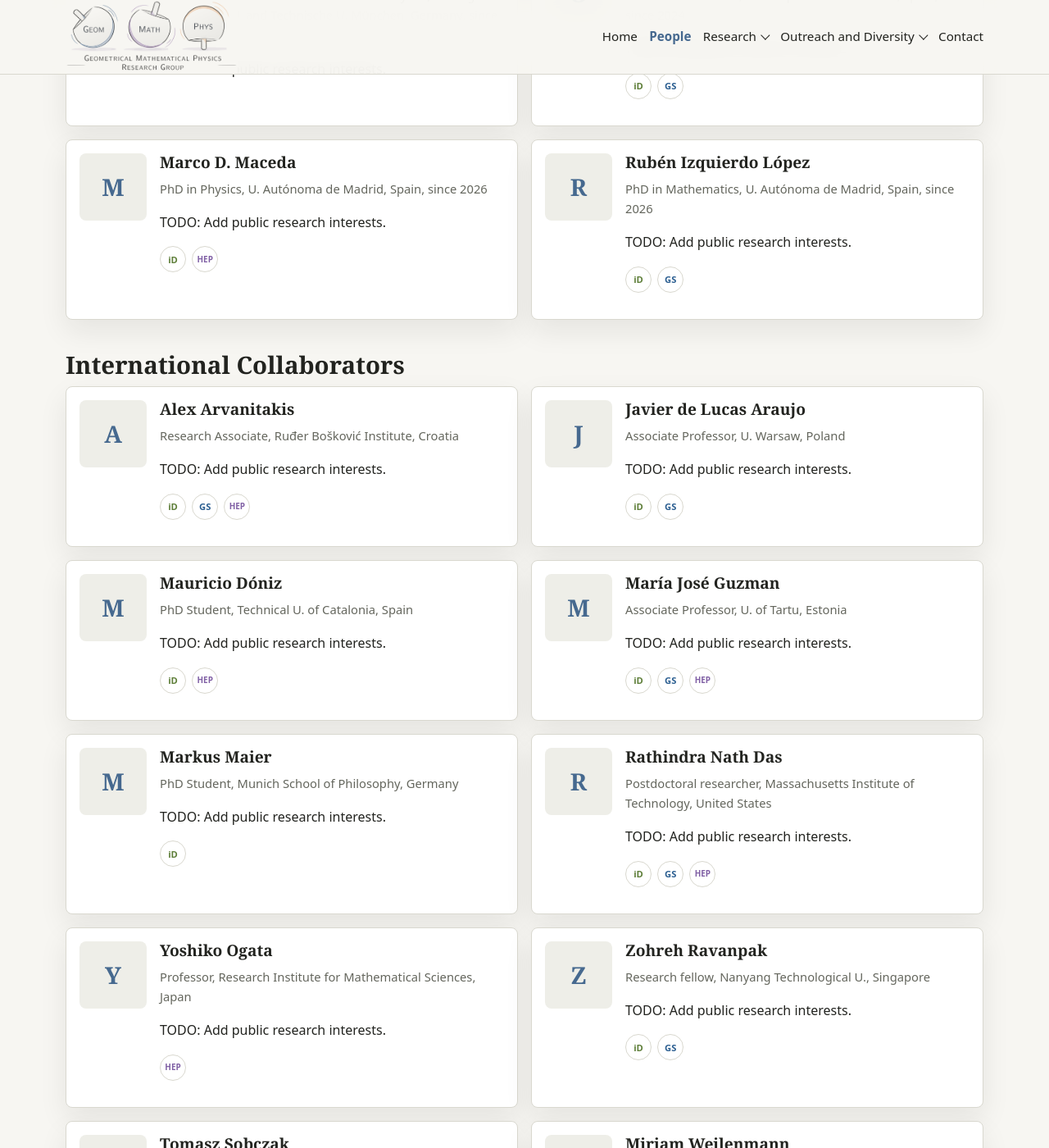
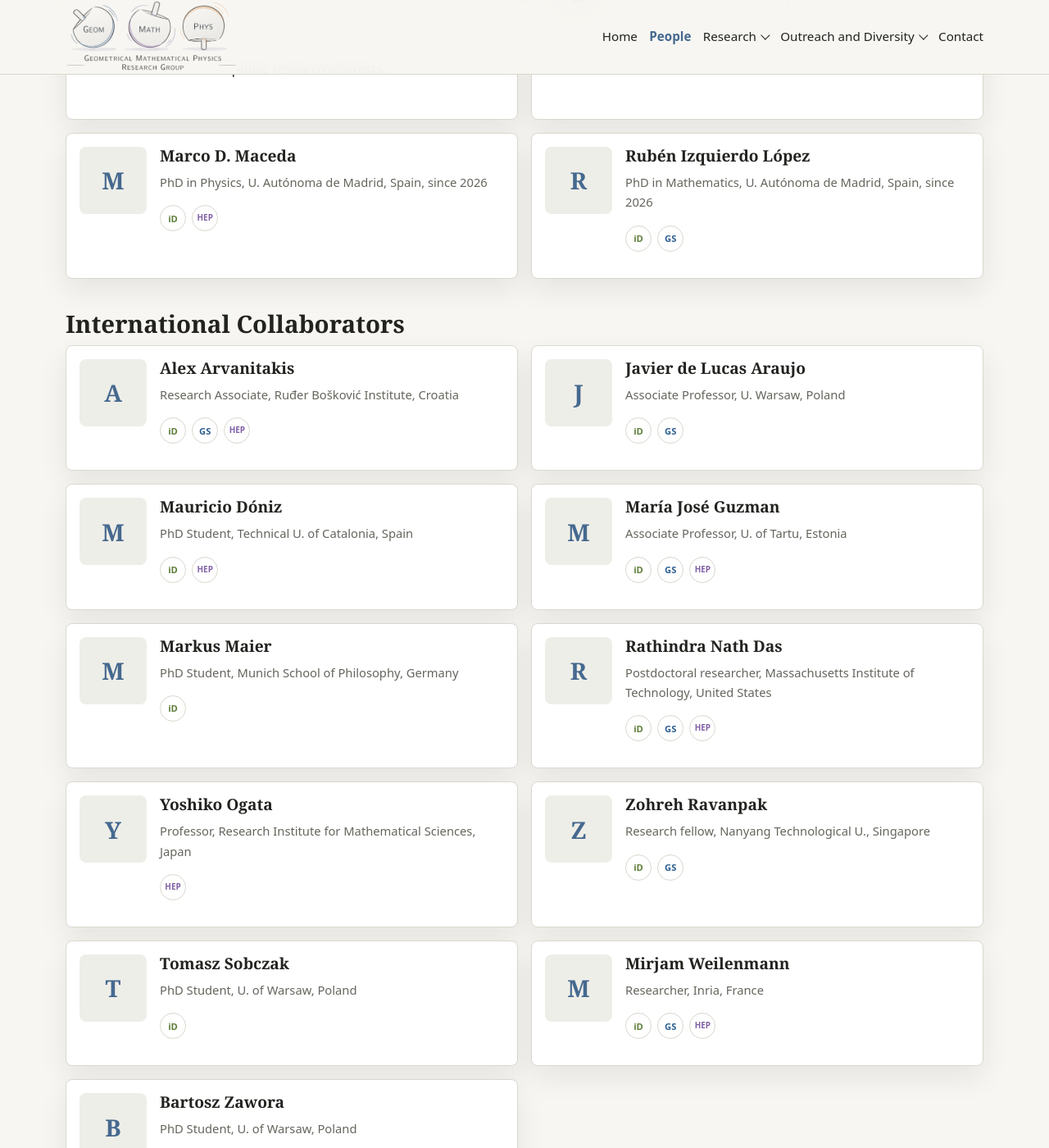
Before and after one commit to GeomMPhys/geommphys.github.io, a Jekyll site: the page built from people.md, in a window 1280 px wide and 1400 px high, scrolled down 1895 px. Shown: the whole window at 82% size. Built offline with Jekyll 4.4.1, drawn with Linux system fonts in a browser that asks for light colours; some of the changed text lies outside the part shown.

Commit message:
Update people.yml
remove some "to-do"s in the people card

```diff
--- a/_data/people.yml
+++ b/_data/people.yml
@@ -117,7 +117,7 @@ students_madrid:
 
   - name: "Óscar Carballal"
     role: "PhD in Mathematics, U. Complutense de Madrid, Spain, since 2024"
-    research: "TODO: Add public research interests."
+    research: " "
     profiles:
       - type: "orcid"
         label: "ORCID"
@@ -128,7 +128,7 @@ students_madrid:
 
   - name: "Marco D. Maceda"
     role: "PhD in Physics, U. Autónoma de Madrid, Spain, since 2026"
-    research: "TODO: Add public research interests."
+    research: " "
     profiles:
       - type: "orcid"
         label: "ORCID"
@@ -139,7 +139,7 @@ students_madrid:
 
   - name: "Rubén Izquierdo López"
     role: "PhD in Mathematics, U. Autónoma de Madrid, Spain, since 2026"
-    research: "TODO: Add public research interests."
+    research: " "
     profiles:
       - type: "orcid"
         label: "ORCID"
@@ -151,7 +151,7 @@ students_madrid:
 international_collaborators:
   - name: "Alex Arvanitakis"
     role: "Research Associate, Ruđer Bošković Institute, Croatia"
-    research: "TODO: Add public research interests."
+    research: " "
     profiles:
       - type: "orcid"
         label: "ORCID"
@@ -165,7 +165,7 @@ international_collaborators:
 
   - name: "Javier de Lucas Araujo"
     role: "Associate Professor, U. Warsaw, Poland"
-    research: "TODO: Add public research interests."
+    research: " "
     profiles:
       - type: "orcid"
         label: "ORCID"
@@ -176,7 +176,7 @@ international_collaborators:
 
   - name: "Mauricio Dóniz"
     role: "PhD Student, Technical U. of Catalonia, Spain"
-    research: "TODO: Add public research interests."
+    research: " "
     profiles:
       - type: "orcid"
         label: "ORCID"
@@ -187,7 +187,7 @@ international_collaborators:
 
   - name: "María José Guzman"
     role: "Associate Professor, U. of Tartu, Estonia"
-    research: "TODO: Add public research interests."
+    research: " "
     profiles:
       - type: "orcid"
         label: "ORCID"
@@ -201,7 +201,7 @@ international_collaborators:
 
   - name: "Markus Maier"
     role: "PhD Student, Munich School of Philosophy, Germany"
-    research: "TODO: Add public research interests."
+    research: " "
     profiles:
       - type: "orcid"
         label: "ORCID"
@@ -209,7 +209,7 @@ international_collaborators:
 
   - name: "Rathindra Nath Das"
     role: "Postdoctoral researcher, Massachusetts Institute of Technology, United States"
-    research: "TODO: Add public research interests."
+    research: " "
     profiles:
       - type: "orcid"
         label: "ORCID"
@@ -223,7 +223,7 @@ international_collaborators:
 
   - name: "Yoshiko Ogata"
     role: "Professor, Research Institute for Mathematical Sciences, Japan"
-    research: "TODO: Add public research interests."
+    research: " "
     profiles:
       - type: "inspire"
         label: "INSPIRE-HEP"
@@ -231,7 +231,7 @@ international_collaborators:
 
   - name: "Zohreh Ravanpak"
     role: "Research fellow, Nanyang Technological U., Singapore"
-    research: "TODO: Add public research interests."
+    research: " "
     profiles:
       - type: "orcid"
         label: "ORCID"
@@ -242,7 +242,7 @@ international_collaborators:
 
   - name: "Tomasz Sobczak"
     role: "PhD Student, U. of Warsaw, Poland"
-    research: "TODO: Add public research interests."
+    research: " "
     profiles:
       - type: "orcid"
         label: "ORCID"
@@ -250,7 +250,7 @@ international_collaborators:
 
   - name: "Mirjam Weilenmann"
     role: "Researcher, Inria, France"
-    research: "TODO: Add public research interests."
+    research: " "
     profiles:
       - type: "orcid"
         label: "ORCID"
@@ -264,7 +264,7 @@ international_collaborators:
 
   - name: "Bartosz Zawora"
     role: "PhD Student, U. of Warsaw, Poland"
-    research: "TODO: Add public research interests."
+    research: " "
     profiles:
       - type: "scholar"
         label: "Google Scholar"
```
